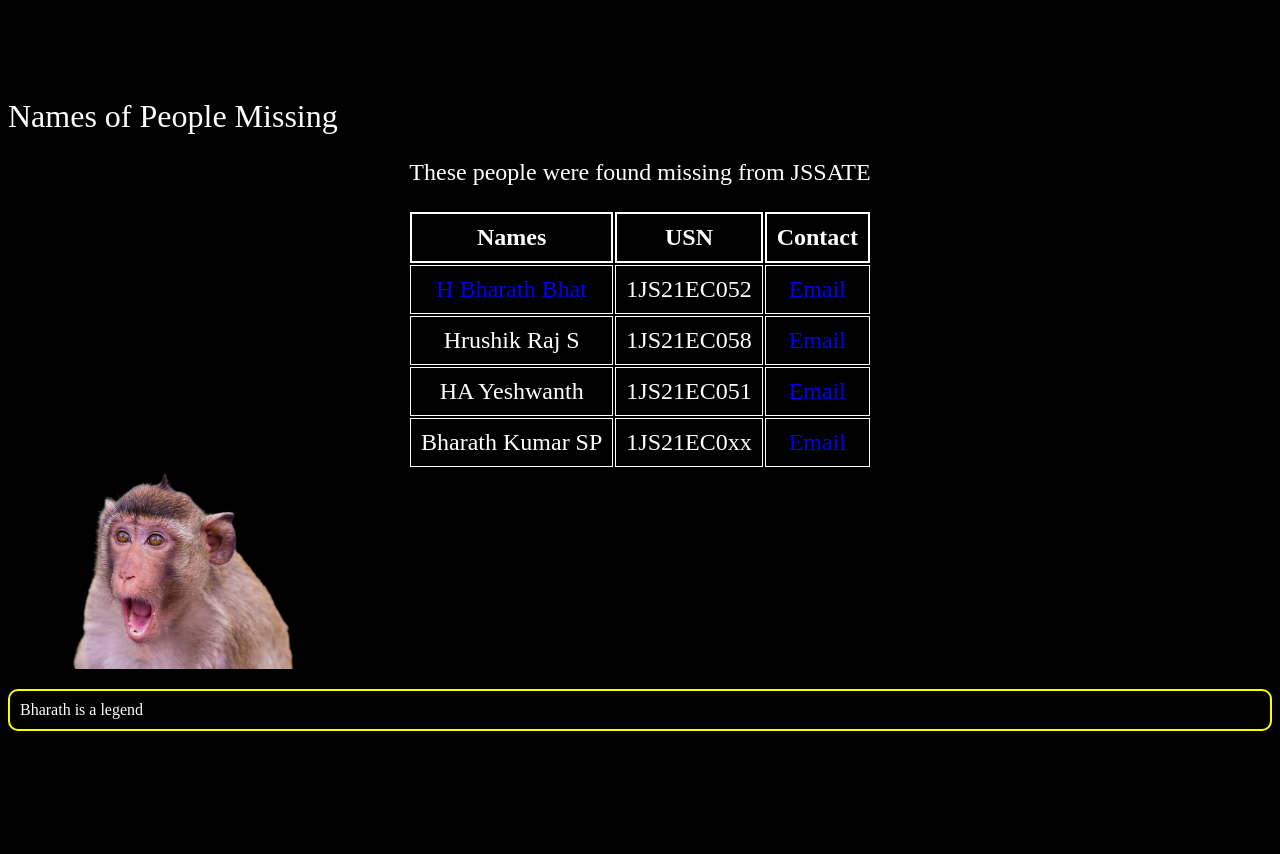
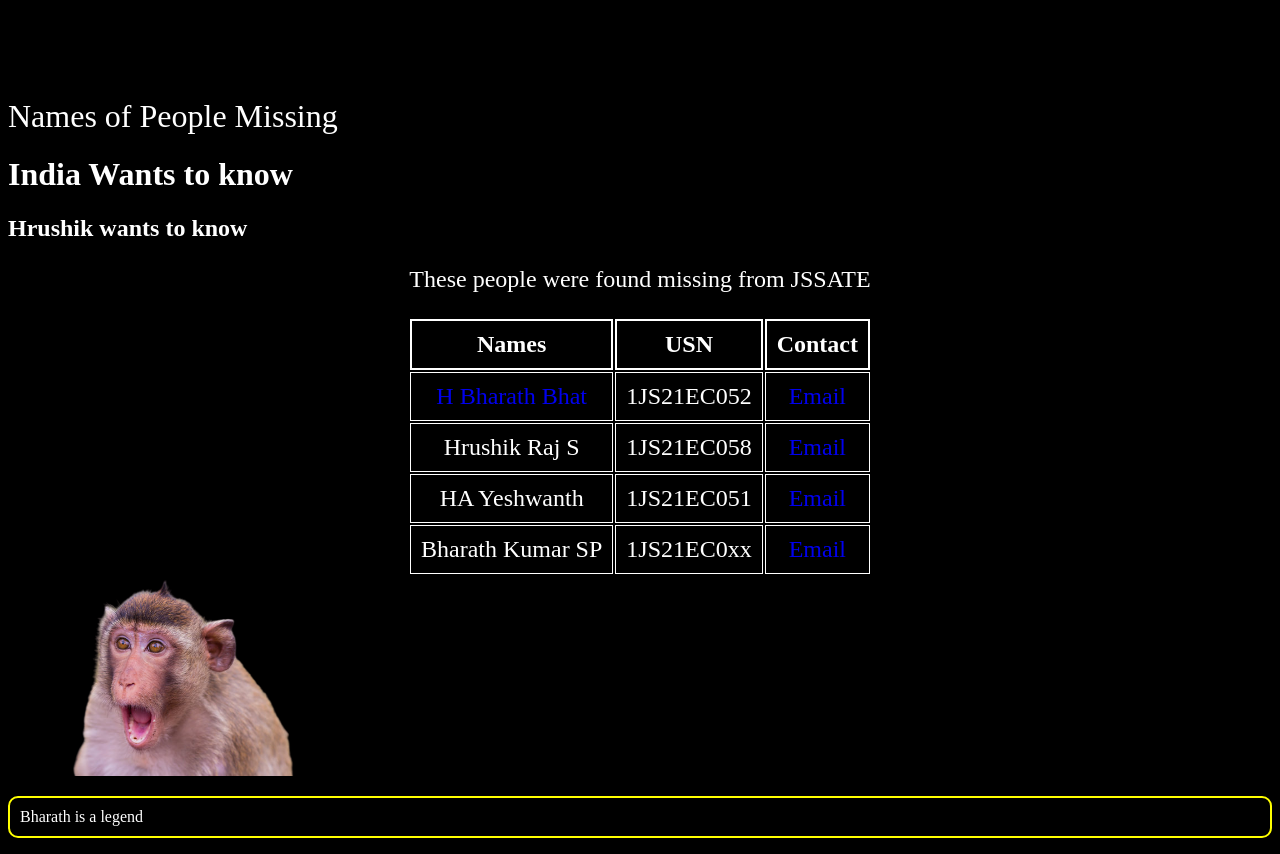
Before and after one commit to hbharathbhat/python, a plain HTML site: page index.html in a window 1280 px wide. Before the commit the page ends 800 px from the top, so only its background shows below. Drawn offline with Linux system fonts and the light colour scheme.

Commit message:
Update index.html

```diff
--- a/index.html
+++ b/index.html
@@ -9,6 +9,8 @@
 <body>
     <br><br><br><br><br>
     <header>Names of People Missing</header>
+    <h1>India Wants to know</h1>
+    <h2>Hrushik wants to know</h2>
     <p class="para01">
         These people were found missing from JSSATE
         <table>
```
